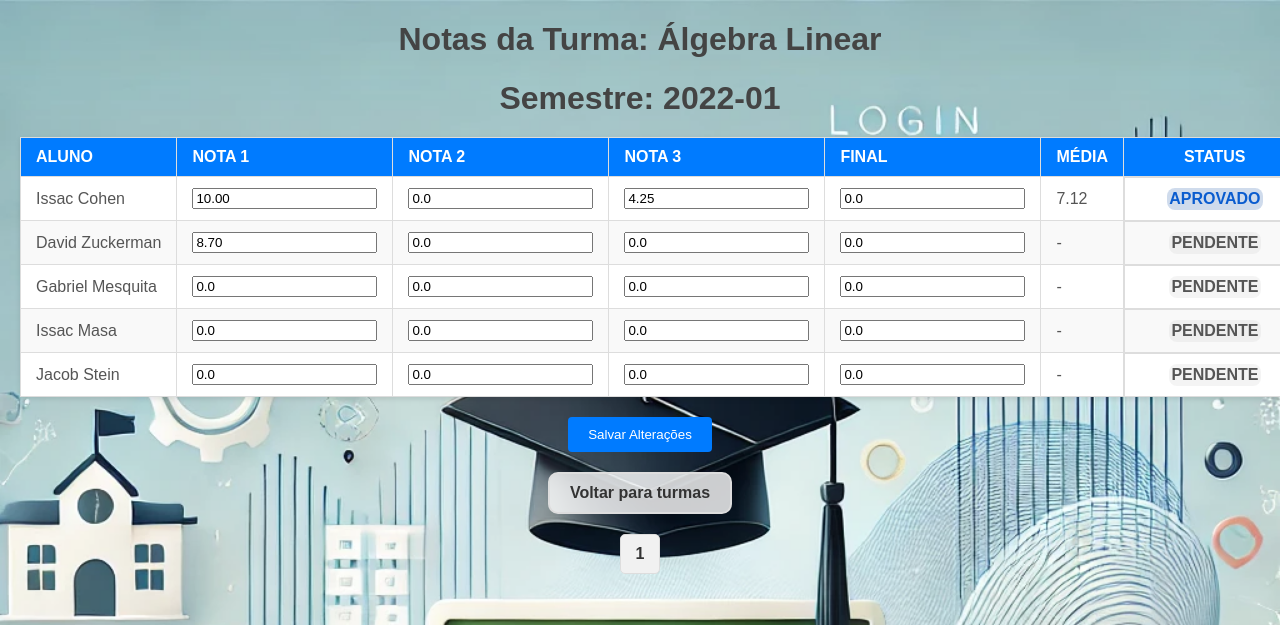
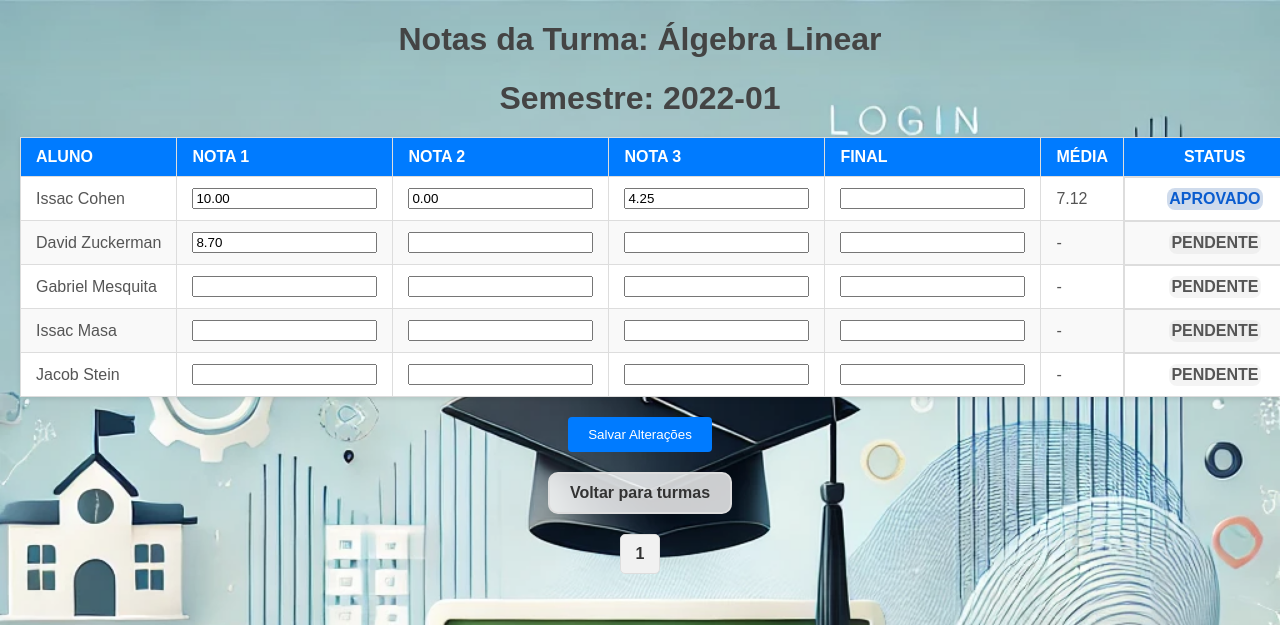
Before and after one commit to mesquita18/PDB_Project, a Django app: page /notas/turma/9/ in a window 1280 px wide. Shown: the top 625 px of the page. Run offline with Django 5.2, Linux system fonts and the light colour scheme; a user stored in the database is signed in; data comes from the database, SQL or seed files in the repository; both versions use the stored data as it was after the commit.

Commit message:
Mini-projeto completo!

```diff
--- a/rest_api/models.py
+++ b/rest_api/models.py
@@ -152,7 +152,7 @@ class Nota(models.Model):
     nota2 = models.DecimalField(max_digits=5, decimal_places=2, null=True, blank=True, default=None)
     nota3 = models.DecimalField(max_digits=5, decimal_places=2, null=True, blank=True, default=None)
     final = models.DecimalField(max_digits=5, decimal_places=2, null=True, blank=True, default=None)
-    _status = models.CharField(max_length=20, default="PENDENTE")
+    _status = models.CharField(max_length=20, default="PENDENTE", editable=False)
 
     class Meta:
         constraints = [
@@ -175,7 +175,9 @@ class Nota(models.Model):
     def media_final(self):
         if self.media is not None and self.final is not None:
             return round((self.media + self.final) / 2, 2)
-        return self.media
+        elif self.media >=7.0:
+            self.final=0.0
+        return self.media if self.media is not None else None
 
     @property
     def status(self):
@@ -189,11 +191,8 @@ class Nota(models.Model):
             return "APROVADO" if self.media_final >= 5 else "REPROVADO"
         return "REPROVADO"
 
-    def atualizar_status(self):
+    def save(self, *args, **kwargs):
         self._status = self.status
-
-    def save(self, *args, **kwargs):
-        self.atualizar_status()
         super().save(*args, **kwargs)
 
     def __str__(self):
@@ -205,6 +204,8 @@ class NotaSerializer(serializers.ModelSerializer):
     media = serializers.ReadOnlyField()
     media_final = serializers.ReadOnlyField()
     status = serializers.ReadOnlyField()
+    _status = serializers.ReadOnlyField()
+
     class Meta:
         model = Nota
-        fields = ['aluno', 'turma', 'nota1', 'nota2', 'nota3', 'final', 'media', 'media_final', 'status']
+        fields = ['aluno', 'turma', 'nota1', 'nota2', 'nota3', 'final', 'media', 'media_final', 'status', '_status']
--- a/rest_api/templates/usuarios/historico-aluno.html
+++ b/rest_api/templates/usuarios/historico-aluno.html
@@ -46,7 +46,7 @@
             text-align: left;
             margin-left: 5%;
             margin-bottom: 5px;
-            padding: 10px;
+            padding: 8px;
             background-color: rgba(128, 128, 128, 0.2);
             font-weight: bold;
             border-radius: 8px;
--- a/rest_api/templates/usuarios/notas-alunos.html
+++ b/rest_api/templates/usuarios/notas-alunos.html
@@ -330,25 +330,25 @@
                     <td>
                         {% with nota=notas_dict|get_item:aluno_turma.aluno.id %}
                             <input type="number" step="0.01" name="nota1_{{ aluno_turma.aluno.id }}"
-                                value="{{ nota.nota1|default:0.0 }}">
+                                value="{{ nota.nota1|default_if_none:'' }}">
                         {% endwith %}
                     </td>
                     <td>
                         {% with nota=notas_dict|get_item:aluno_turma.aluno.id %}
                             <input type="number" step="0.01" name="nota2_{{ aluno_turma.aluno.id }}"
-                                value="{{ nota.nota2|default:0.0 }}">
+                                value="{{ nota.nota2|default_if_none:'' }}">
                         {% endwith %}
                     </td>
                     <td>
                         {% with nota=notas_dict|get_item:aluno_turma.aluno.id %}
                             <input type="number" step="0.01" name="nota3_{{ aluno_turma.aluno.id }}"
-                                value="{{ nota.nota3|default:0.0 }}">
+                                value="{{ nota.nota3|default_if_none:'' }}">
                         {% endwith %}
                     </td>
                     <td>
                         {% with nota=notas_dict|get_item:aluno_turma.aluno.id %}
                             <input type="number" step="0.01" name="final_{{ aluno_turma.aluno.id }}"
-                                value="{{ nota.final|default:0.0 }}">
+                                value="{{ nota.final|default_if_none:'' }}">
                         {% endwith %}
                     </td>
                     <td>
--- a/rest_api/templatetags/custom_filters.py
+++ b/rest_api/templatetags/custom_filters.py
@@ -6,14 +6,15 @@ def periodo_ordinal(value):
         value = int(value)
     except (ValueError, TypeError):
         return value
-
-    # Definindo o sufixo
     if 10 <= value % 100 <= 20:
         return f"{value}°"
     suffix = {1: "°", 2: "°", 3: "°"}.get(value % 10, "°")
-
     return f"{value}{suffix}"
 
 @register.filter
 def get_item(dictionary, key):
     return dictionary.get(key)
+
+@register.filter
+def none_to_zero(value):
+    return 0.0 if value is None else value
--- a/rest_api/views.py
+++ b/rest_api/views.py
@@ -1,39 +1,17 @@
 from django.contrib.auth.models import User
 from django.db.models import Q
-from rest_framework import permissions, viewsets
-from django.shortcuts import render,redirect
 from django.contrib.auth import logout
-from rest_framework.decorators import api_view,permission_classes,action
 from rest_framework.response import Response
-from rest_framework import status
-from .models import UserSerializer,Disciplina,DisciplinaSerializer,Aluno,AlunoSerializer,Nota,NotaSerializer
-from rest_framework.permissions import IsAuthenticated
-from rest_framework.viewsets import ModelViewSet,ReadOnlyModelViewSet
-from rest_framework.views import APIView
-from rest_framework_simplejwt.tokens import RefreshToken
-from rest_framework.exceptions import AuthenticationFailed
-from rest_framework.permissions import AllowAny
+from .models import UserSerializer,Disciplina,DisciplinaSerializer,Aluno,AlunoSerializer,Nota,NotaSerializer,Turma,TurmaSerializer,AlunoTurma,AlunoTurmaSerializer
 from django.contrib.auth import authenticate,login
 from django.contrib.auth.decorators import login_required
-from django.core.exceptions import ValidationError
-from rest_framework_simplejwt.tokens import AccessToken
-from django.shortcuts import render, get_object_or_404
 from django.core.paginator import Paginator
-from django.http import HttpResponse
-import json,jwt,requests
-from django.conf import settings
-from django.contrib.auth.models import User
 from django.contrib.auth.hashers import make_password
-from django.shortcuts import render, redirect
-from django.http import HttpResponse
-from .models import Turma,TurmaSerializer,AlunoTurma,AlunoTurmaSerializer
-from django.db.models import Count
+from django.shortcuts import render, redirect , get_object_or_404
 from django.contrib import messages
 from collections import defaultdict
 from django.db import transaction
 from django.utils.safestring import mark_safe
-from django.http import JsonResponse
-from django.views.decorators.csrf import csrf_exempt
 import re
 
 @login_required
@@ -121,6 +99,7 @@ def realizar_login(request):
             'erro': 'Usuário ou senha inválidos!'
         })
 
+@login_required
 def realizar_logout(request):
     logout(request)
     return render(request,'usuarios/logout.html')
@@ -331,25 +310,26 @@ def listar_notas_turma(request, turma_id):
             nota = notas.filter(aluno=aluno_turma.aluno).first()
             if not nota:
                 nota = Nota.objects.create(aluno=aluno_turma.aluno, turma=turma)
-            nota1 = float(request.POST.get(f'nota1_{aluno_turma.aluno.id}', nota.nota1 or 0.0))
-            nota2 = float(request.POST.get(f'nota2_{aluno_turma.aluno.id}', nota.nota2 or 0.0))
-            nota3 = float(request.POST.get(f'nota3_{aluno_turma.aluno.id}', nota.nota3 or 0.0))
-            final = float(request.POST.get(f'final_{aluno_turma.aluno.id}', nota.final or 0.0))
+            def parse_float(value, previous_value):
+                if value == '':
+                    return previous_value
+                try:
+                    return float(value)
+                except ValueError:
+                    return previous_value
+            nota1 = parse_float(request.POST.get(f'nota1_{aluno_turma.aluno.id}'), nota.nota1)
+            nota2 = parse_float(request.POST.get(f'nota2_{aluno_turma.aluno.id}'), nota.nota2)
+            nota3 = parse_float(request.POST.get(f'nota3_{aluno_turma.aluno.id}'), nota.nota3)
+            final = parse_float(request.POST.get(f'final_{aluno_turma.aluno.id}'), nota.final)
             if (
                 nota1 != nota.nota1 or
                 nota2 != nota.nota2 or
                 nota3 != nota.nota3 or
                 final != nota.final
             ):
-                try:
-                    nota.nota1 = nota1 if nota1 else None
-                    nota.nota2 = nota2 if nota2 else None
-                    nota.nota3 = nota3 if nota3 else None
-                    nota.final = final if final else None
-                except ValueError:
-                    nota.nota1 = 0.0
-                    nota.nota2 = 0.0
-                    nota.nota3 = 0.0
-                    nota.final = 0.0
-            nota.save()
+                nota.nota1 = nota1
+                nota.nota2 = nota2
+                nota.nota3 = nota3
+                nota.final = final
+                nota.save()
         return redirect('listar_turmas')
```
Also changed, not shown: db.sqlite3.
